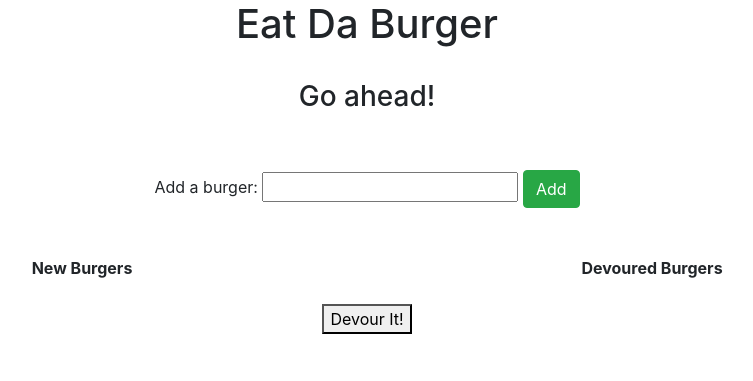
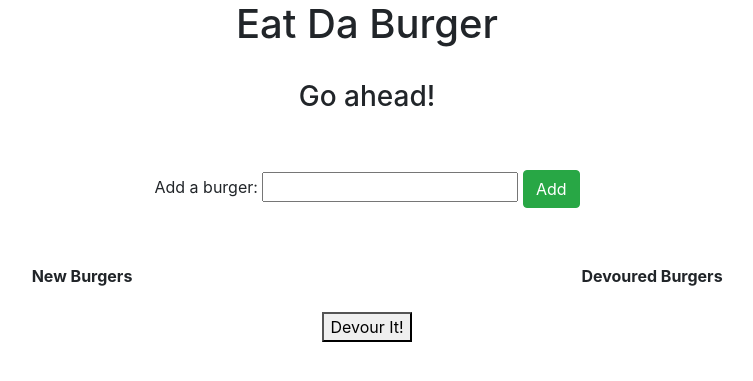
Before and after one commit to TGHeadle1371/burger, a Node server app: page / in a window 1280 px wide. Shown: the top 381 px of the page, without its empty margins (273-1026 px from the left). Run offline with Node 20, Linux system fonts and the light colour scheme; data that the repository does not hold is empty; some libraries are stand-ins or nearby versions.

Commit message:
Some style changes and db changes

```diff
--- a/db/schema.sql
+++ b/db/schema.sql
@@ -3,6 +3,5 @@ CREATE TABLE burgers
 	id INT NOT NULL AUTO_INCREMENT,
 	burger_name varchar(255) NOT NULL,
 	devoured BOOLEAN DEFAULT false,
-	createdAt TIMESTAMP NOT NULL,
 	PRIMARY KEY (id)
 );
--- a/views/index.handlebars
+++ b/views/index.handlebars
@@ -22,7 +22,7 @@
         <!-- Undevoured Burgers -->
         <div class="col-sm-6">
             <div class="panel panel-default">
-                <div class="panel-heading" id="lefthead"><strong>New Burgers</strong></div>
+                <div class="panel-heading m-2" id="lefthead"><strong>New Burgers</strong></div>
                 <div class="panel-body">
                     <ul>
                         {{#each burgers}}
@@ -41,7 +41,7 @@
         <!-- Devoured Burgers -->
         <div class="col-sm-6">
             <div class="panel panel-default">
-                <div class="panel-heading" id="righthead"><strong>Devoured Burgers</strong></div>
+                <div class="panel-heading m-2" id="righthead"><strong>Devoured Burgers</strong></div>
                 <div class="panel-body">
                     <ul>
                         {{#each burgers}}
--- a/views/layouts/main.handlebars
+++ b/views/layouts/main.handlebars
@@ -3,14 +3,16 @@
 
 <head>
     <meta charset="UTF-8">
-    <link rel="stylesheet" href="/assets/css/style.css" type="text/css" />
-    <title>Burger Crusher</title>
-    <script src="https://code.jquery.com/jquery.js"></script>
-    <link rel="stylesheet" href="https://stackpath.bootstrapcdn.com/bootstrap/4.3.1/css/bootstrap.min.css"
-        integrity="sha384-ggOyR0iXCbMQv3Xipma34MD+dH/1fQ784/j6cY/iJTQUOhcWr7x9JvoRxT2MZw1T" crossorigin="anonymous">
+    <title>Eat Da Burger</title>
+    <link rel="stylesheet" href="https://stackpath.bootstrapcdn.com/bootstrap/4.1.3/css/bootstrap.min.css"
+        integrity="sha384-MCw98/SFnGE8fJT3GXwEOngsV7Zt27NXFoaoApmYm81iuXoPkFOJwJ8ERdknLPMO" crossorigin="anonymous">
+    <link rel="stylesheet" href="https://stackpath.bootstrapcdn.com/bootstrap/4.1.3/css/bootstrap.min.css"
+        integrity="sha384-MCw98/SFnGE8fJT3GXwEOngsV7Zt27NXFoaoApmYm81iuXoPkFOJwJ8ERdknLPMO" crossorigin="anonymous">
+    <link rel="stylesheet" href="https://use.fontawesome.com/releases/v5.7.2/css/all.css"
+        integrity="sha384-fnmOCqbTlWIlj8LyTjo7mOUStjsKC4pOpQbqyi7RrhN7udi9RwhKkMHpvLbHG9Sr" crossorigin="anonymous">
+    <script src="../public/assets/css/burger_style.css"></script>
+    <script src="../../public/assets/js/burger.js"></script>
 
-    <script src="/public/assets/css//burger_style.css"></script>
-    <script src="/public/assets/js/burger.js"></script>
 </head>
 
 <body>
```
